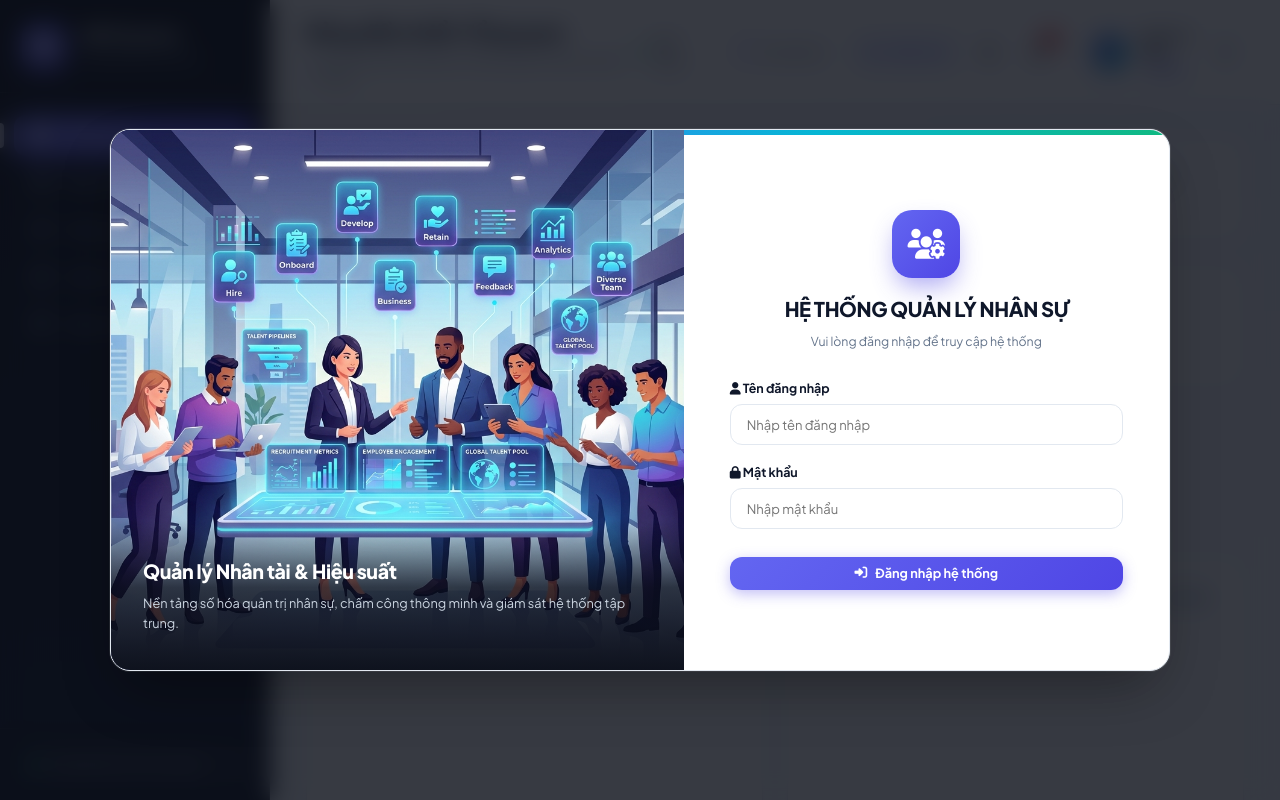
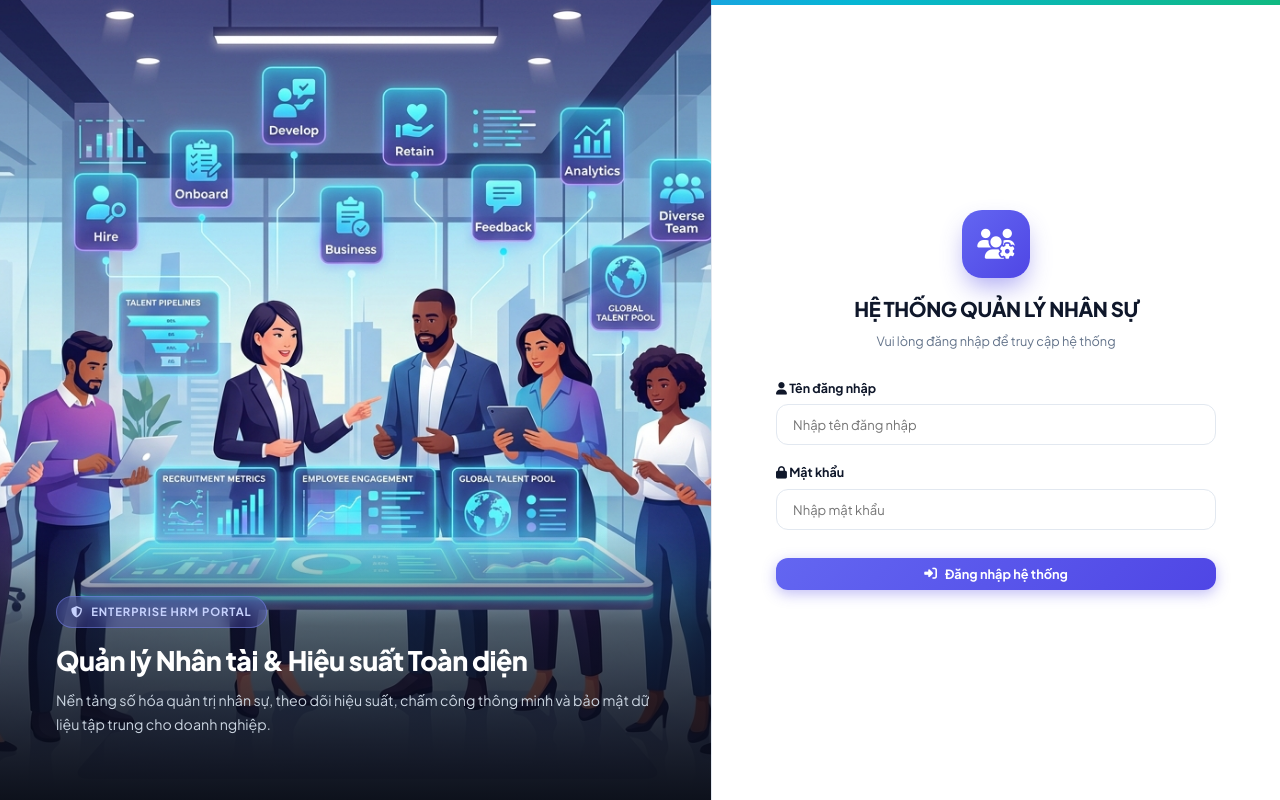
Before and after one commit to Qtruong26/H-th-ng-Qu-n-l-Nh-n-s-HRM-, a website: page app/src/public/index.html in a window 1280 px wide. Shown: the top 800 px of the page. Drawn offline with nearby package versions, Linux system fonts and the light colour scheme.

Commit message:
feat(ui): nâng cấp giao diện đăng nhập thành Full Màn Hình (100vw x 100vh) split-screen

```diff
--- a/app/src/public/index.html
+++ b/app/src/public/index.html
@@ -14,20 +14,24 @@
 </head>
 <body>
 
-  <!-- LOGIN MODAL / OVERLAY (BẢO MẬT & XÁC THỰC) -->
+  <!-- LOGIN FULL-SCREEN PAGE -->
   <div id="login-overlay" class="login-overlay">
     <div class="login-card login-split-card">
-      <!-- Cột ảnh minh họa Nhân sự -->
+      <!-- Cột ảnh minh họa Nhân sự full chiều cao -->
       <div class="login-banner">
         <img src="hrm_login_hero.jpg" alt="HRM Talent & Personnel Portal" class="login-hero-img">
         <div class="login-banner-overlay">
-          <h3>Quản lý Nhân tài & Hiệu suất</h3>
-          <p>Nền tảng số hóa quản trị nhân sự, chấm công thông minh và giám sát hệ thống tập trung.</p>
+          <div class="login-banner-badge">
+            <i class="fa-solid fa-shield-halved"></i> Enterprise HRM Portal
+          </div>
+          <h3>Quản lý Nhân tài & Hiệu suất Toàn diện</h3>
+          <p>Nền tảng số hóa quản trị nhân sự, theo dõi hiệu suất, chấm công thông minh và bảo mật dữ liệu tập trung cho doanh nghiệp.</p>
         </div>
       </div>
 
-      <!-- Cột Form đăng nhập -->
+      <!-- Cột Form đăng nhập full chiều cao -->
       <div class="login-form-container">
+        <div class="login-form-inner">
           <div class="login-header">
             <div class="login-brand-icon">
               <i class="fa-solid fa-users-gear"></i>
@@ -51,6 +55,7 @@
               <i class="fa-solid fa-right-to-bracket"></i> Đăng nhập hệ thống
             </button>
           </form>
+        </div>
       </div>
     </div>
   </div>
--- a/app/src/public/style.css
+++ b/app/src/public/style.css
@@ -185,46 +185,54 @@ body {
   color: var(--primary);
 }
 
-/* ---------- 3. LOGIN MODAL & OVERLAY ---------- */
+/* ---------- 3. LOGIN FULL-SCREEN PAGE ---------- */
 .login-overlay {
   position: fixed;
   inset: 0;
-  background: rgba(11, 15, 25, 0.82);
-  backdrop-filter: blur(12px);
-  -webkit-backdrop-filter: blur(12px);
+  width: 100vw;
+  height: 100vh;
+  background: var(--bg-body);
   z-index: 9999;
   display: flex;
-  align-items: center;
-  justify-content: center;
-  padding: 24px;
+  align-items: stretch;
+  justify-content: stretch;
+  padding: 0;
+  margin: 0;
+  overflow: hidden;
 }
 
 .login-card {
   background: var(--bg-card);
-  width: 100%;
-  max-width: 450px;
-  border-radius: var(--radius-xl);
-  box-shadow: 0 25px 50px -12px rgba(0, 0, 0, 0.35), 0 0 0 1px rgba(255, 255, 255, 0.2);
-  padding: 40px 36px;
+  width: 100vw;
+  height: 100vh;
+  max-width: 100vw;
+  border-radius: 0;
+  box-shadow: none;
+  padding: 0;
+  margin: 0;
   position: relative;
   overflow: hidden;
-  animation: modalPop 0.32s cubic-bezier(0.16, 1, 0.3, 1);
+  animation: fadeIn 0.25s ease-out;
 }
 
 .login-split-card {
-  width: 95%;
-  max-width: 1060px;
-  min-height: 540px;
+  width: 100vw;
+  height: 100vh;
+  max-width: 100vw;
+  min-height: 100vh;
   padding: 0;
+  margin: 0;
   display: grid;
-  grid-template-columns: 1.18fr 1fr;
-  border: 1px solid var(--border);
-  box-shadow: 0 25px 60px -15px rgba(0, 0, 0, 0.4), 0 0 0 1px rgba(255, 255, 255, 0.1);
+  grid-template-columns: 1.25fr 1fr;
+  border: none;
+  border-radius: 0;
+  box-shadow: none;
 }
 
 .login-banner {
   position: relative;
-  min-height: 540px;
+  height: 100vh;
+  min-height: 100vh;
   overflow: hidden;
   background: #090d16;
   display: flex;
@@ -238,45 +246,74 @@ body {
   width: 100%;
   height: 100%;
   object-fit: cover;
-  transition: transform 0.6s cubic-bezier(0.16, 1, 0.3, 1);
+  transition: transform 0.8s cubic-bezier(0.16, 1, 0.3, 1);
 }
 
 .login-split-card:hover .login-hero-img {
-  transform: scale(1.04);
+  transform: scale(1.03);
 }
 
 .login-banner-overlay {
   position: relative;
   z-index: 2;
-  padding: 36px 32px;
-  background: linear-gradient(180deg, rgba(9, 13, 22, 0) 0%, rgba(9, 13, 22, 0.75) 45%, rgba(9, 13, 22, 0.95) 100%);
+  padding: 64px 56px;
+  background: linear-gradient(180deg, rgba(9, 13, 22, 0) 0%, rgba(9, 13, 22, 0.6) 35%, rgba(9, 13, 22, 0.96) 100%);
   color: #ffffff;
 }
 
+.login-banner-badge {
+  display: inline-flex;
+  align-items: center;
+  gap: 8px;
+  background: rgba(99, 102, 241, 0.25);
+  border: 1px solid rgba(129, 140, 248, 0.45);
+  color: #c7d2fe;
+  font-size: 0.78rem;
+  font-weight: 700;
+  text-transform: uppercase;
+  letter-spacing: 0.08em;
+  padding: 6px 14px;
+  border-radius: var(--radius-full);
+  margin-bottom: 16px;
+  backdrop-filter: blur(8px);
+}
+
 .login-banner-overlay h3 {
-  font-size: 1.35rem;
+  font-size: 1.85rem;
   font-weight: 800;
   letter-spacing: -0.02em;
   color: #ffffff;
-  margin-bottom: 8px;
+  margin-bottom: 12px;
+  line-height: 1.25;
 }
 
 .login-banner-overlay p {
-  font-size: 0.88rem;
+  font-size: 0.98rem;
   color: #cbd5e1;
-  line-height: 1.55;
+  line-height: 1.65;
+  max-width: 620px;
 }
 
 .login-form-container {
-  padding: 48px 46px;
+  height: 100vh;
+  padding: 48px;
   display: flex;
   flex-direction: column;
   justify-content: center;
+  align-items: center;
+  background: var(--bg-card);
+  border-left: 1px solid var(--border);
+  overflow-y: auto;
+}
+
+.login-form-inner {
+  width: 100%;
+  max-width: 440px;
 }
 
 .login-welcome {
   display: block;
-  font-size: 0.85rem;
+  font-size: 0.88rem;
   color: var(--text-muted);
   margin-top: 8px;
   line-height: 1.4;
@@ -2454,7 +2491,7 @@ body {
 
 [data-theme="dark"] .login-card {
   background: var(--bg-card);
-  border: 1px solid rgba(255, 255, 255, 0.1);
+  border: none;
 }
 
 [data-theme="dark"] .login-header h2 {
@@ -2525,16 +2562,28 @@ body {
   }
 }
 
-@media (max-width: 768px) {
+@media (max-width: 900px) {
   .login-split-card {
     grid-template-columns: 1fr;
-    max-width: 520px;
-    width: 100%;
+    height: 100vh;
+    max-width: 100vw;
+    overflow-y: auto;
   }
   .login-banner {
-    min-height: 240px;
+    height: 260px;
+    min-height: 260px;
+  }
+  .login-banner-overlay {
+    padding: 24px 20px;
+  }
+  .login-banner-overlay h3 {
+    font-size: 1.25rem;
   }
   .login-form-container {
-    padding: 36px 24px;
+    height: auto;
+    min-height: calc(100vh - 260px);
+    padding: 36px 20px;
+    border-left: none;
+    border-top: 1px solid var(--border);
   }
 }
```
Lines whose indentation alone changed are shown as unchanged.
